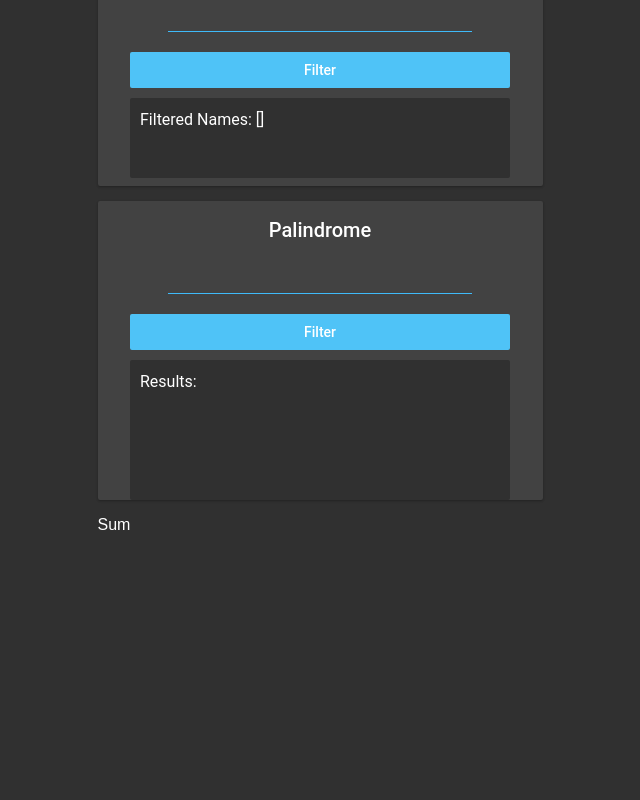
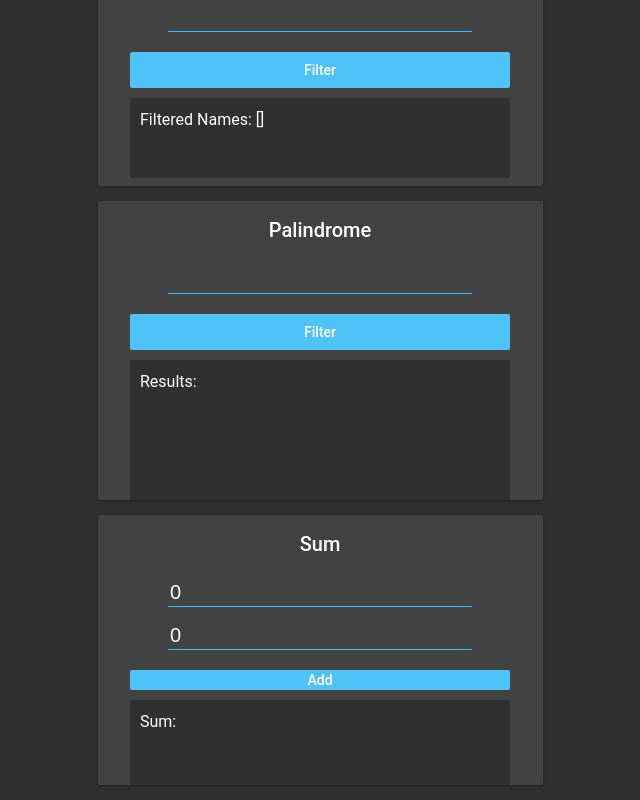
Before and after one commit to sgarner23/React-toy-problems, a React (Create React App) app: page / in a window 1280 px wide. Shown: the part 749-1549 px from the top of the page, without its empty margins (320-960 px from the left). Before the commit the page ends 1299 px from the top, so only its background shows below. Built offline with nearby package versions, Linux system fonts and the light colour scheme.

Commit message:
Finished Sum

```diff
--- a/src/components/Topics/Palindrome.js
+++ b/src/components/Topics/Palindrome.js
@@ -15,9 +15,6 @@ const Palindrome = () => {
       }
       reverseStr.push(userInput.toLowerCase().charAt(i));
     }
-
-    console.log(reverseStr.join(""));
-    console.log(userPhrase);
 
     if (reverseStr.join("") === userPhrase) {
       setResponseText(`Results: true`);
--- a/src/components/Topics/Sum.js
+++ b/src/components/Topics/Sum.js
@@ -1,9 +1,34 @@
 import React from "react";
+import { useState } from "react";
 
 const Sum = () => {
+  const [topNumber, setTopNumber] = useState(0);
+  const [bottomNumber, setBottomNumber] = useState(0);
+  const [result, setResult] = useState("Sum:");
+
+  function clickHandler() {
+    setResult(`Sum: ${+topNumber + +bottomNumber}`);
+  }
+
   return (
-    <div>
-      <p>Sum</p>
+    <div className="puzzleBox sumPB">
+      <h4>Sum</h4>
+      <input
+        type="number"
+        value={topNumber}
+        onChange={(e) => setTopNumber(e.target.value)}
+        className="inputLine"
+      />
+      <input
+        type="number"
+        value={bottomNumber}
+        onChange={(e) => setBottomNumber(e.target.value)}
+        className="inputLine"
+      />
+      <button className="confirmationButton" onClick={clickHandler}>
+        Add
+      </button>
+      <span className="resultsBox">{result}</span>
     </div>
   );
 };
```
